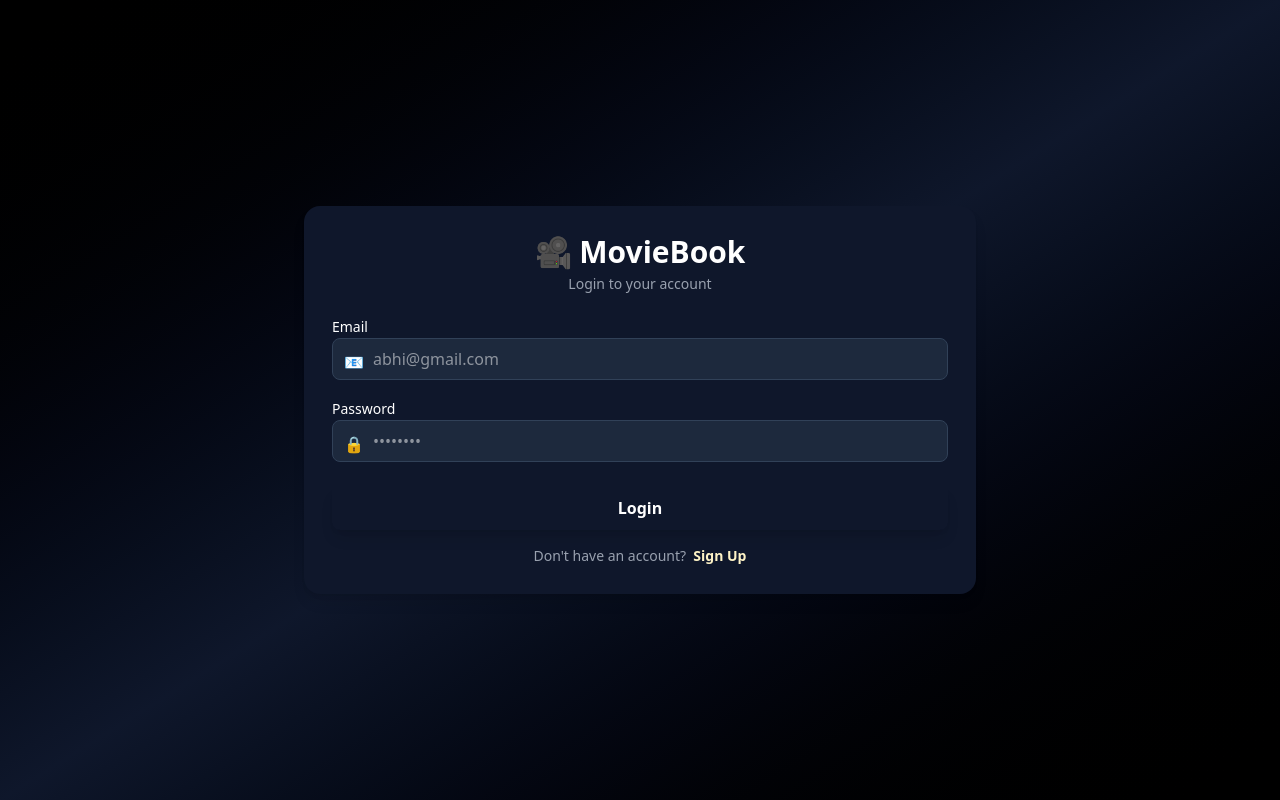
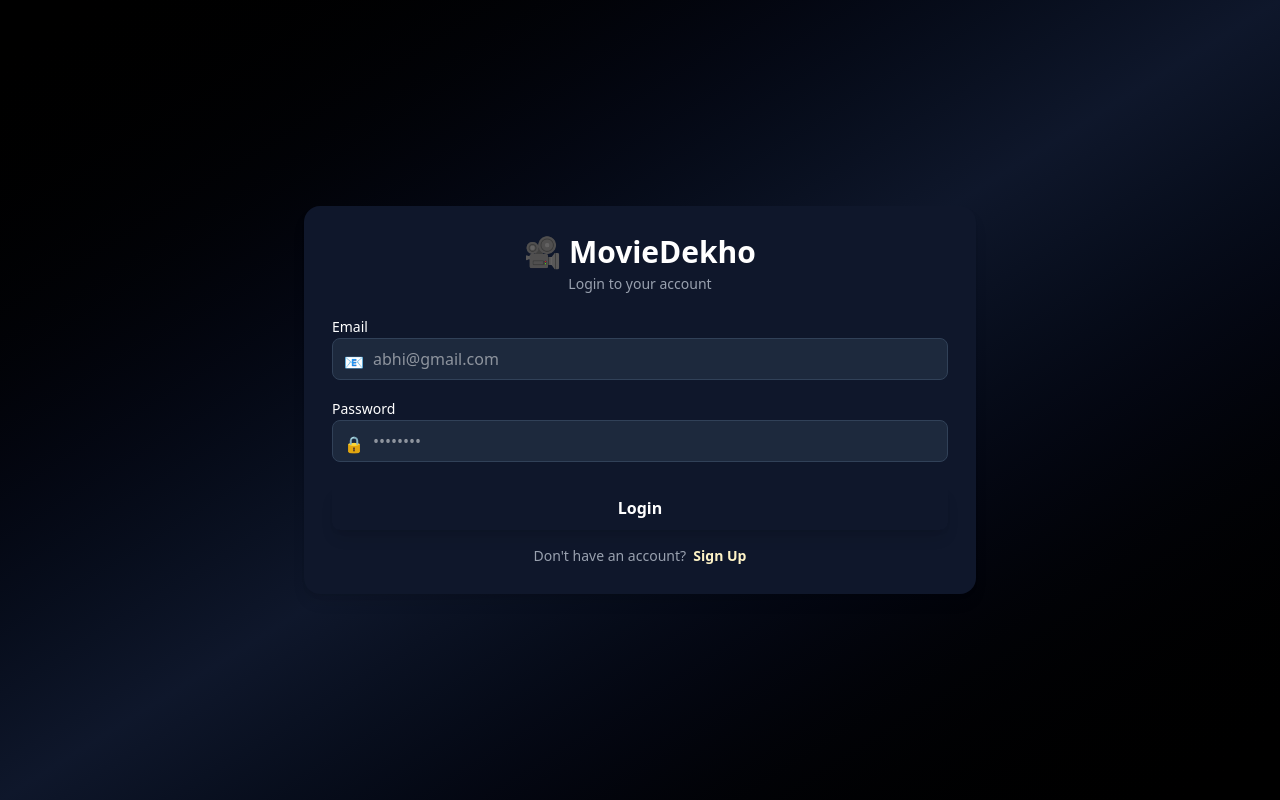
Before and after one commit to GROHAAN/react-Project, a React (Vite) app: page /login in a window 1280 px wide. Built offline with nearby package versions, Linux system fonts and the light colour scheme.

Commit message:
added site name

```diff
--- a/src/pages/Login.jsx
+++ b/src/pages/Login.jsx
@@ -11,7 +11,7 @@ const Login = () => {
   <div className="w-full max-w-2xl bg-slate-900 rounded-2xl p-7 shadow-lg">
 
         <h1 className="text-3xl font-extrabold text-center text-primary mb-1">
-          🎥 MovieBook
+          🎥 MovieDekho
         </h1>
         <p className="text-center text-gray-400 text-sm mb-5">
           Login to your account
--- a/src/pages/Signup.jsx
+++ b/src/pages/Signup.jsx
@@ -10,7 +10,7 @@ const Signup = () => {
       <div className="w-full max-w-2xl bg-slate-900 rounded-2xl p-7 shadow-lg">
 
         <h1 className="text-3xl font-extrabold text-center text-primary mb-1">
-          🎥 MovieBook
+          🎥 MovieDekho
         </h1>
         <p className="text-center text-gray-400 text-sm mb-5">
           Create your account
```
